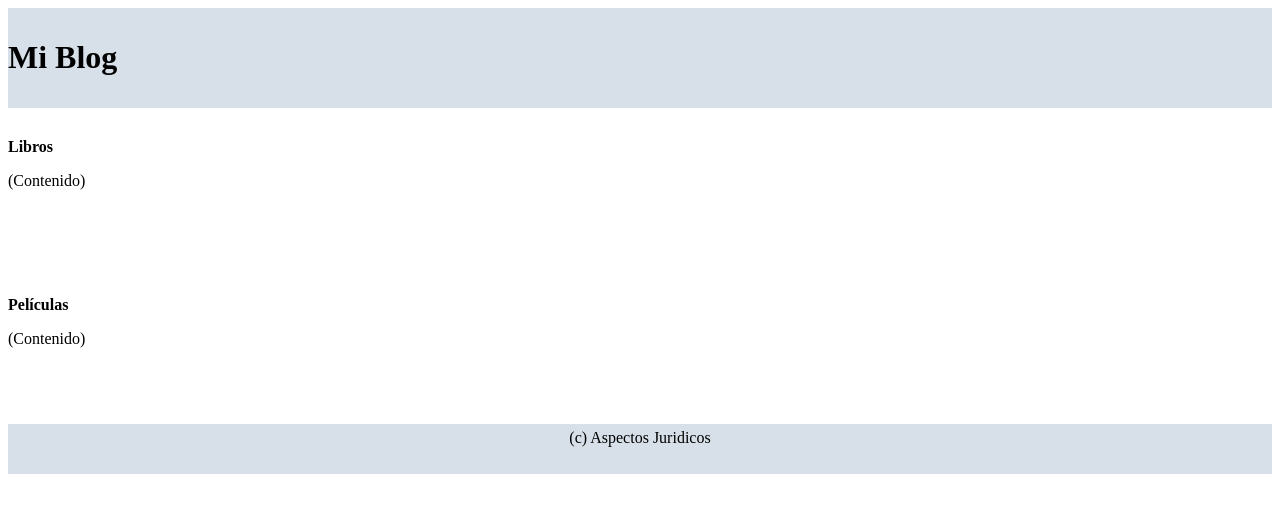
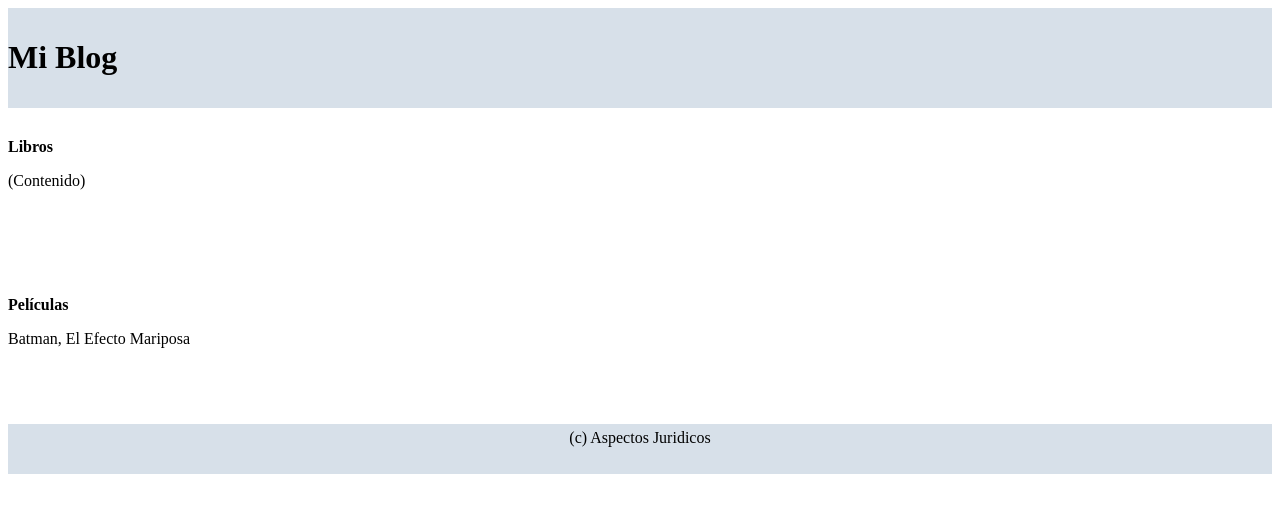
Before and after one commit to Gianca22/EquipoTarde2Trabajo2, a plain HTML site: page index.html in a window 1280 px wide. Drawn offline with Linux system fonts and the light colour scheme.

Commit message:
update movies

```diff
--- a/index.html
+++ b/index.html
@@ -19,7 +19,7 @@
 
  <section>
  <b>Películas</b>
- <p>(Contenido)</p>
+ <p>Batman, El Efecto Mariposa</p>
  </section>
  <!-- Pie de pagina -->
  <footer>
```
